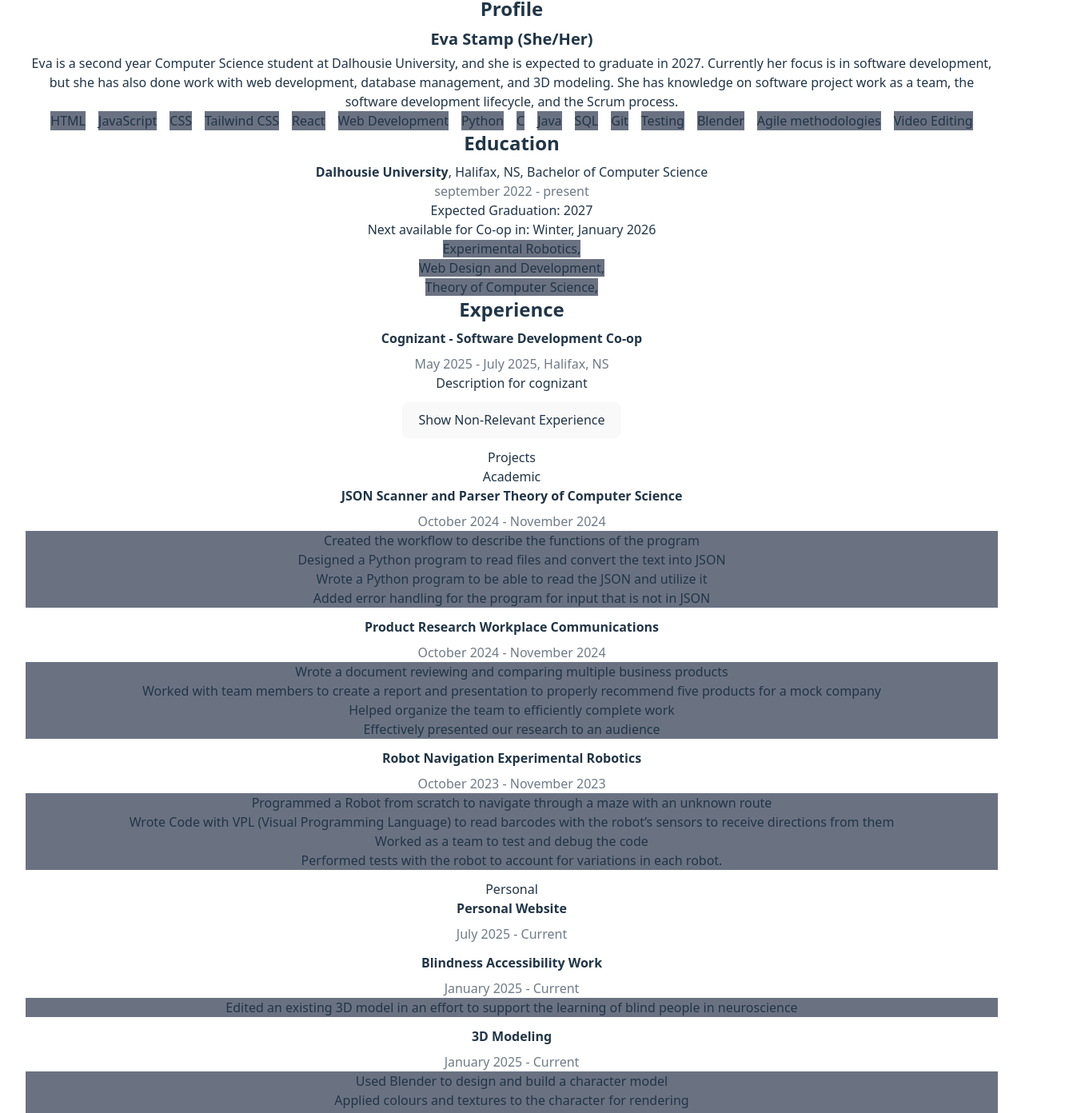
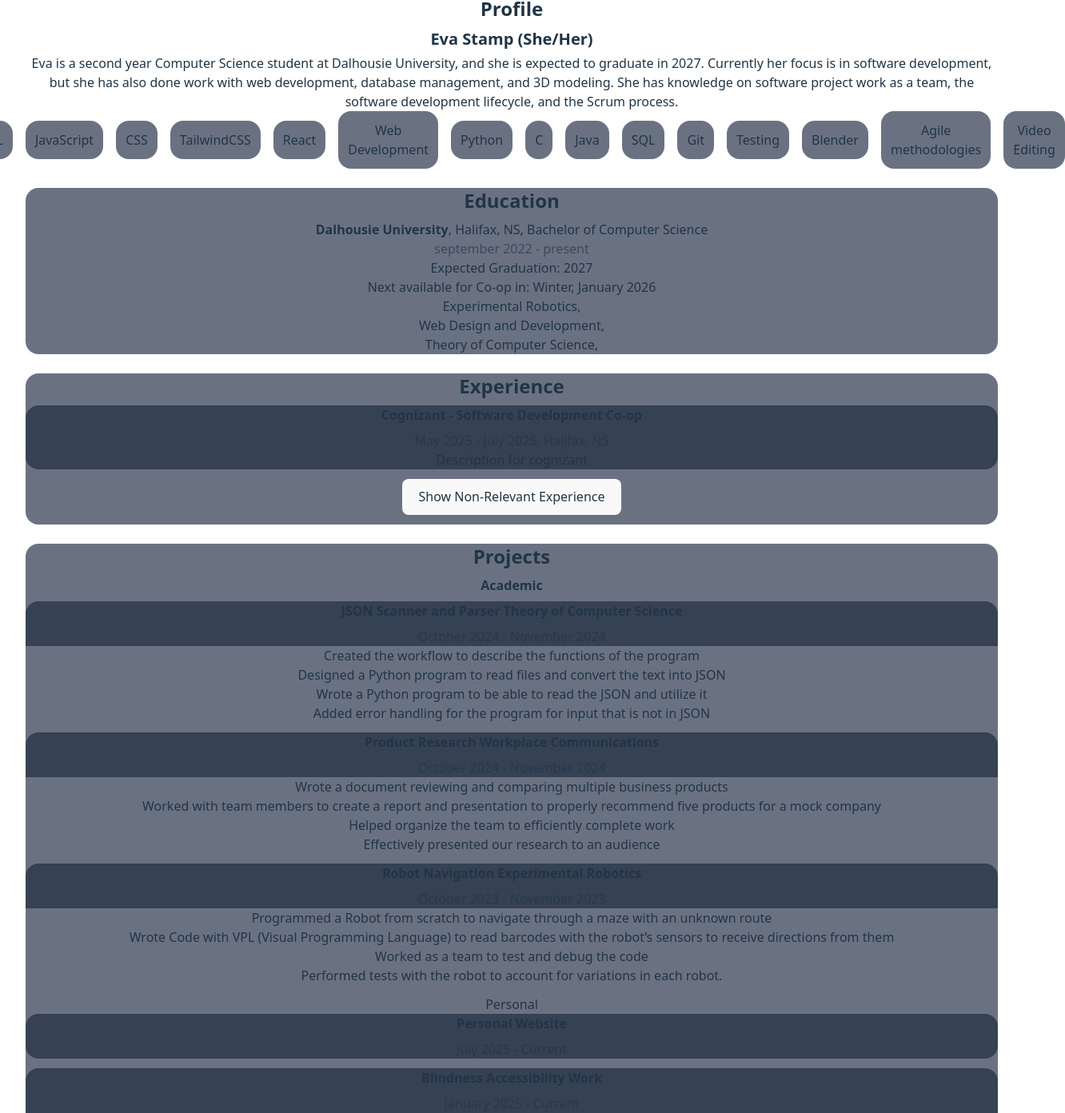
Before and after one commit to e-stamp/personal-site-public, a React (Vite) app: page /resume in a window 1280 px wide. Shown: the part 150-1542 px from the top of the page at 80% size, 1332 px wide, since content can reach past the window. Built offline with nearby package versions, Linux system fonts and the light colour scheme.

Commit message:
added some temporary tailwind CSS

```diff
--- a/src/components/Information.jsx
+++ b/src/components/Information.jsx
@@ -57,7 +57,7 @@ export const skills = [
     "HTML",
     "JavaScript",
     "CSS",
-    "Tailwind CSS",
+    "TailwindCSS",
     "React",
     "Web Development",
 
--- a/src/pages/Resume.jsx
+++ b/src/pages/Resume.jsx
@@ -29,13 +29,14 @@ export default function Resume() {
                 the software development lifecycle, and the Scrum process.</p>
 
             {/* Skills */}
-            <div className="flex flex-row gap-4 items-center justify-center">
+            <div className="mb-6 flex flex-row gap-4 items-center justify-center">
                 {skills.map((skill, index) => (
-                    <span key={index} className="bg-gray-500">{skill}</span>
+                    <span key={index} className="rounded-2xl bg-gray-500 p-3">{skill}</span>
                 ))}
             </div>
 
             {/* Education */}
+                <div className="mb-6 rounded-2xl bg-gray-500">
                 <h2 className="text-2xl font-bold mb-2">Education</h2>
                 <p className="text-l"><strong>{education[0].institution}</strong>, {education[0].location}, {education[0].degree}</p>
                 <p className="opacity-65">{education[0].date}</p>
@@ -46,11 +47,13 @@ export default function Resume() {
                         <ol><span key={index} className="bg-gray-500">{course}, </span></ol>
                     ))}
                 </ul>
+            </div>
 
             {/* Experience */}
+            <div className="mb-6 rounded-2xl bg-gray-500">
                 <h2 className="text-2xl font-bold mb-2">Experience</h2>
                 {workExperience.filter(experience => experience.relevant).map((experience, index) => (
-                <div className="mb-3">
+                    <div className="rounded-2xl bg-gray-700 mb-3">
                         <h3 className="text-l font-bold mb-2">{experience.company} - {experience.title}</h3>
                         <h5 className="opacity-65">{experience.date}, {experience.location}</h5>
                         <p>{experience.description}</p>
@@ -60,16 +63,18 @@ export default function Resume() {
                     {nonRelevant ? "Collapse Non-Relevant Experience" : "Show Non-Relevant Experience"}
                 </button>
                 {nonRelevant && workExperience.filter(experience => !experience.relevant).map((experience, index) => (
-                <div className="mb-3">
+                    <div className="rounded-2xl bg-gray-700 mb-3">
                         <h3 className="text-l font-bold mb-2">{experience.company} - {experience.title}</h3>
                         <h5 className="opacity-65">{experience.date}, {experience.location}</h5>
                         <p>{experience.description}</p>
                     </div>
                 ))}
-            <h2>Projects</h2>
-            <h3>Academic</h3>
+            </div>
+            <div className="mb-6 rounded-2xl bg-gray-500">
+                <h2 className="text-2xl font-bold mb-2">Projects</h2>
+                <h3 className="text-l font-bold mb-2">Academic</h3>
                 {projects.filter(project => project.type == "academic").filter(project => !project.hidden).map((project, index) => (
-                <div className="mb-3">
+                    <div className="rounded-2xl bg-gray-700 mb-3">
                         <h3 className="text-l font-bold mb-2">{project.name}  {project.course ? project.course : ""}</h3>
                         <h5 className="opacity-65">{project.date}</h5>
                         <ul>
@@ -81,7 +86,7 @@ export default function Resume() {
                 ))}
                 <h3>Personal</h3>
                 {projects.filter(project => project.type == "personal").filter(project => !project.hidden).map((project, index) => (
-                <div className="mb-3">
+                    <div className="rounded-2xl bg-gray-700 mb-3">
                         <h3 className="text-l font-bold mb-2">{project.name}  {project.course ? project.course : ""}</h3>
                         <h5 className="opacity-65">{project.date}</h5>
                         <ul>
@@ -91,6 +96,7 @@ export default function Resume() {
                         </ul>
                     </div>
                 ))}
+            </div>
 
             {/* Additional Information */}
         </div>
```
Lines whose indentation alone changed are shown as unchanged.
